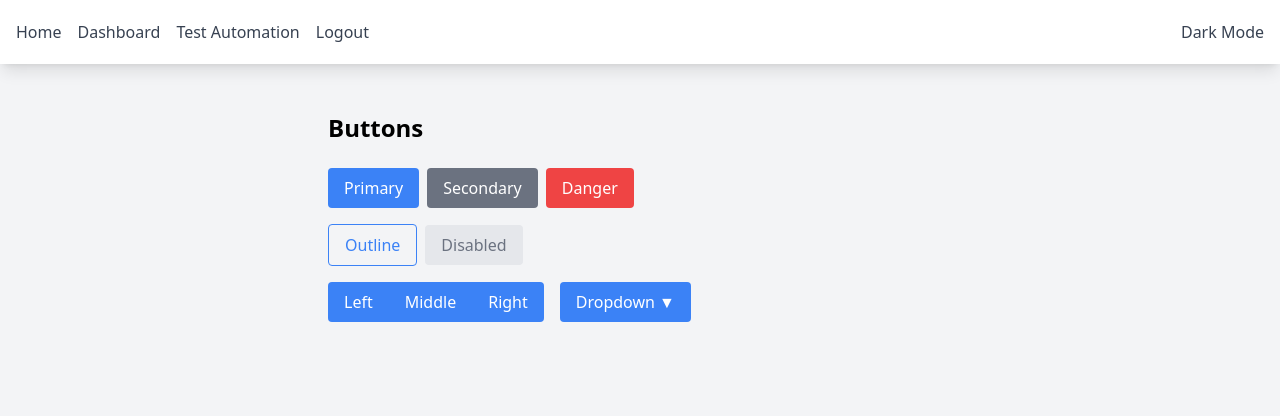
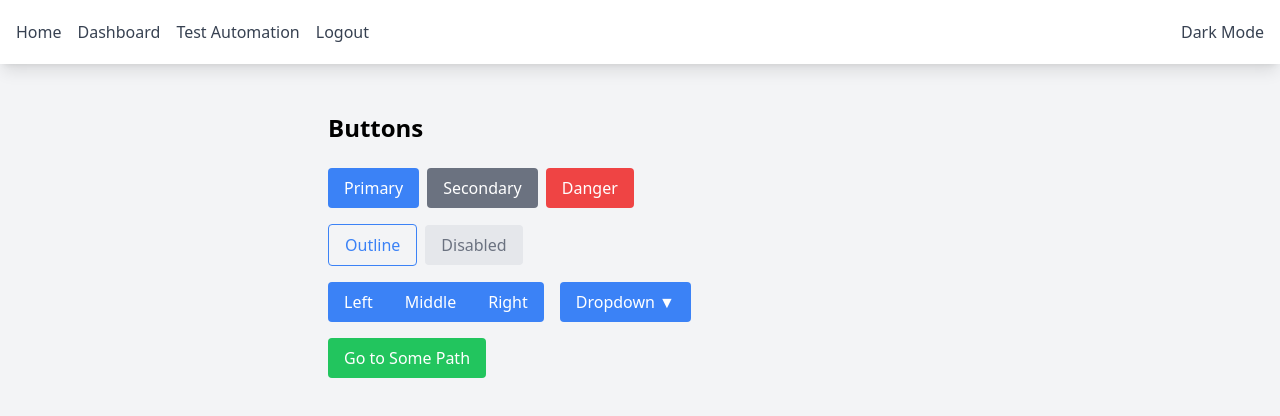
Before and after one commit to orhunakkan/task-manager, a React (Create React App) app in the folder client/: page /automation/buttons in a window 1280 px wide. Shown: the top 416 px of the page. Built offline with nearby package versions, Linux system fonts and the light colour scheme; no server answers; sample sign-in values are in the browser's storage.

Commit message:
Enhance Buttons component with additional button types and routing support

```diff
--- a/client/src/components/automation/Buttons.tsx
+++ b/client/src/components/automation/Buttons.tsx
@@ -1,4 +1,5 @@
 import React, { useState } from 'react';
+import { Link } from 'react-router-dom';
 
 export const Buttons: React.FC = () => {
     const [message, setMessage] = useState('');
@@ -115,6 +116,18 @@ export const Buttons: React.FC = () => {
                     </div>
                 )}
             </div>
+
+            {/* Button with Link */}
+            <div className="mb-4">
+                <Link to="/some-path">
+                    <button
+                        className="bg-green-500 text-white px-4 py-2 rounded hover:bg-green-600"
+                        data-testid="link-button"
+                    >
+                        Go to Some Path
+                    </button>
+                </Link>
+            </div>
         </div>
     );
 };
```
Lines whose indentation alone changed are shown as unchanged.
